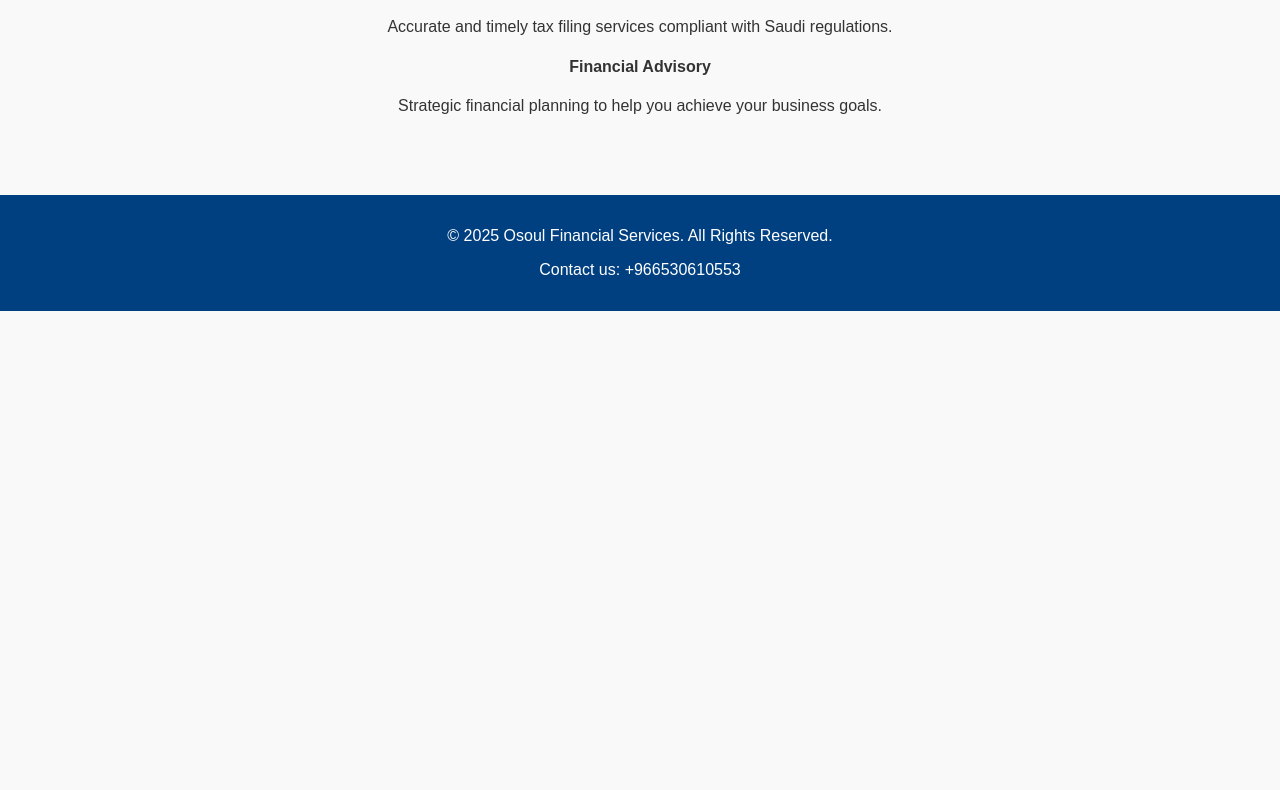
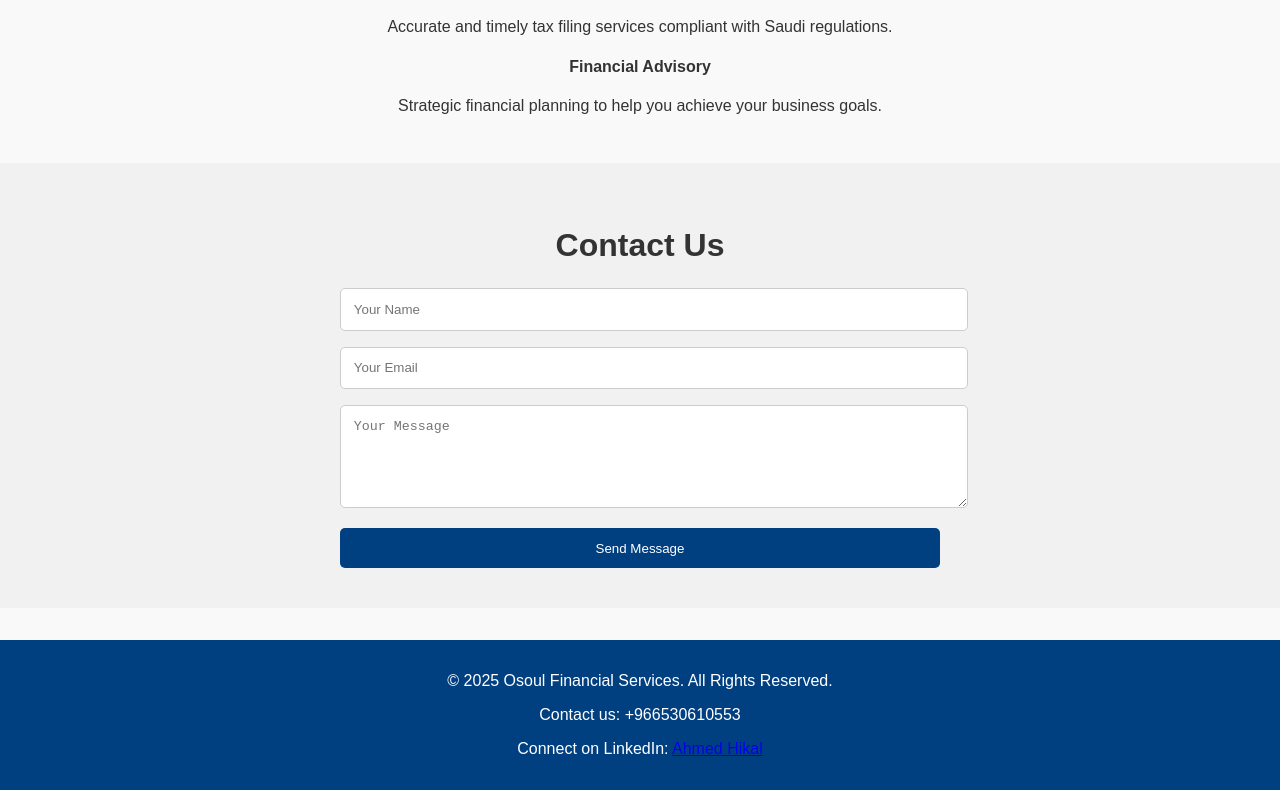
Before and after one commit to omarhikal/osoul-website, a plain HTML site: page index.html in a window 1280 px wide. Shown: the part 579-1369 px from the top of the page. Before the commit the page ends 890 px from the top, so only its background shows below. Drawn offline with Linux system fonts and the light colour scheme.

Commit message:
Update index.html

```diff
--- a/index.html
+++ b/index.html
@@ -89,6 +89,37 @@
         .contact-info {
             margin-top: 1rem;
         }
+        .contact {
+            padding: 2rem;
+            background-color: #f1f1f1;
+            text-align: center;
+        }
+        .contact h3 {
+            font-size: 2rem;
+            margin-bottom: 1rem;
+        }
+        .contact form {
+            max-width: 600px;
+            margin: 0 auto;
+        }
+        .contact form input,
+        .contact form textarea,
+        .contact form button {
+            width: 100%;
+            padding: 0.8rem;
+            margin: 0.5rem 0;
+            border: 1px solid #ccc;
+            border-radius: 5px;
+        }
+        .contact form button {
+            background-color: #004080;
+            color: white;
+            border: none;
+            cursor: pointer;
+        }
+        .contact form button:hover {
+            background-color: #0070c0;
+        }
     </style>
 </head>
 <body>
@@ -126,10 +157,21 @@
         </div>
     </section>
 
+    <section class="contact" id="contact">
+        <h3>Contact Us</h3>
+        <form>
+            <input type="text" name="name" placeholder="Your Name" required>
+            <input type="email" name="email" placeholder="Your Email" required>
+            <textarea name="message" rows="5" placeholder="Your Message" required></textarea>
+            <button type="submit">Send Message</button>
+        </form>
+    </section>
+
     <footer>
         <p>&copy; 2025 Osoul Financial Services. All Rights Reserved.</p>
         <div class="contact-info">
             <p>Contact us: +966530610553</p>
+            <p>Connect on LinkedIn: <a href="https://www.linkedin.com/in/ahmed-hikal-" target="_blank">Ahmed Hikal</a></p>
         </div>
     </footer>
 </body>
```
